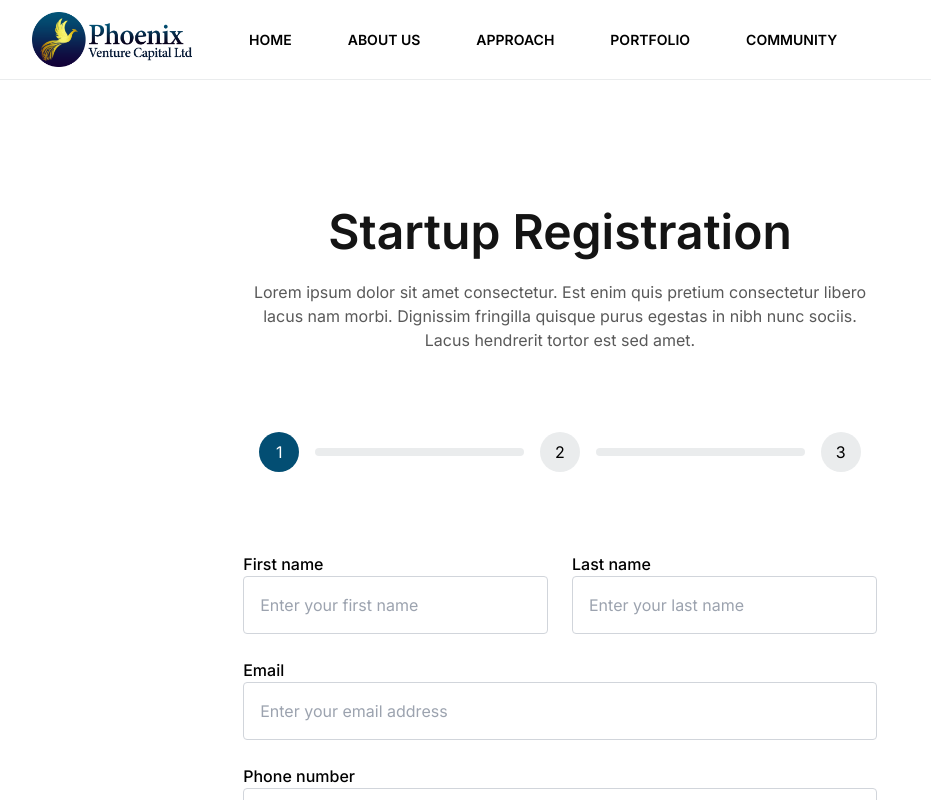
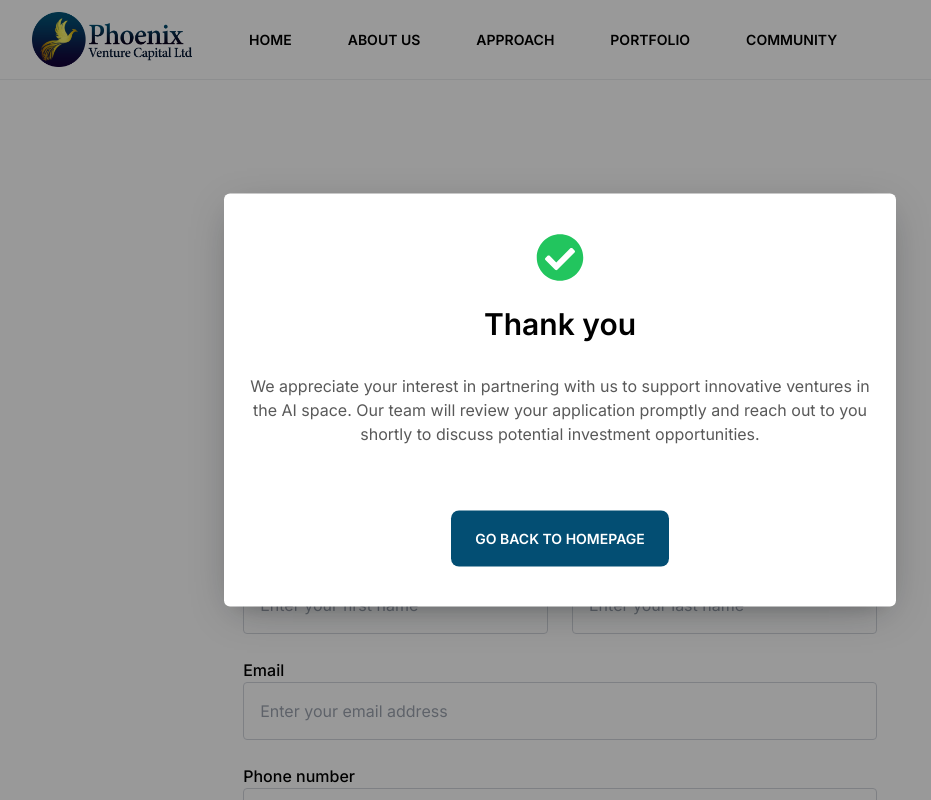
Before and after one commit to GoViral01/phoenix-vc, a Next.js app: page /founders/register in a window 1280 px wide. Shown: the top 800 px of the page, without its empty margins (80-1011 px from the left). Built offline with nearby package versions, Linux system fonts and the light colour scheme.

Commit message:
feat: form success modal

```diff
--- a/src/app/founders/register/page.tsx
+++ b/src/app/founders/register/page.tsx
@@ -13,6 +13,7 @@ import {
 import { zodResolver } from "@hookform/resolvers/zod";
 import { toast } from "react-toastify";
 import { ImSpinner9 } from "react-icons/im";
+import SuccessModal from "@/components/founders/SuccessModal";
 
 const FounderRegister = () => {
   const steps: any[] = ["Contact Info", "Business Info", "Investment Details"];
@@ -133,6 +134,8 @@ const FounderRegister = () => {
               Next
             </button>
           )}
+
+          <SuccessModal />
         </div>
       </div>
     </section>
--- a/src/app/investment-opportunities/page.tsx
+++ b/src/app/investment-opportunities/page.tsx
@@ -92,7 +92,7 @@ const page = () => {
             buttonText="Become an Investor"
             href="/investors/login"
             aria-label="learn more about expansing AI powered financial analytics"
-            className="bg-primary text-white hover:bg-primary-dark h-11 sm:h-14 tex-sm sm:tex-base mt-10 w-fit"
+            className="bg-primary text-white hover:bg-primary-dark h-11 sm:h-14 text-sm sm:tex-base mt-10 w-fit"
           />
         </div>
 
--- a/src/app/page.tsx
+++ b/src/app/page.tsx
@@ -60,7 +60,7 @@ export default function Home() {
                 buttonText="Learn more about us"
                 showIcon={true}
                 href="/about"
-                className="bg-primary text-white hover:bg-[#003154] w-fit h-11 sm:h-14 tex-sm sm:tex-base mt-10 hidden lg:flex"
+                className="bg-primary text-white hover:bg-[#003154] w-fit h-11 sm:h-14 text-sm sm:text-base mt-10 hidden lg:flex"
               />
             </div>
           </div>
@@ -71,7 +71,7 @@ export default function Home() {
           buttonText="Learn more about us"
           href="/about"
           showIcon={true}
-          className="bg-primary text-white hover:bg-[#003154] w-fit h-11 sm:h-14 tex-sm sm:tex-base mt-10 lg:hidden"
+          className="bg-primary text-white hover:bg-[#003154] w-fit h-11 sm:h-14 text-sm sm:text-base mt-10 lg:hidden"
         />
       </section>
 
--- a/src/app/success/page.tsx
+++ b/src/app/success/page.tsx
@@ -19,7 +19,7 @@ const Success = () => {
         <LinkButton
           buttonText="go back to homepage"
           href="/"
-          className="bg-primary text-white hover:bg-[#003154] w-fit h-11 sm:h-14 tex-sm sm:tex-base mt-10 mx-auto"
+          className="bg-primary text-white hover:bg-[#003154] w-fit h-11 sm:h-14 text-sm sm:tex-base mt-10 mx-auto"
         />
       </div>
     </div>
--- /dev/null
+++ b/src/components/founders/SuccessModal.tsx
@@ -0,0 +1,38 @@
+import React from "react";
+import * as Dialog from "@radix-ui/react-dialog";
+import { FaCheckCircle, FaTimes } from "react-icons/fa";
+import LinkButton from "../shared/Button";
+
+const SuccessModal = () => (
+  <Dialog.Root open={true}>
+    <Dialog.Portal>
+      <Dialog.Overlay className="bg-black/40 data-[state=open]:animate-overlayShow fixed inset-0 z-[200]" />
+      <Dialog.Content className="z-[200] py-10 px-5 data-[state=open]:animate-contentShow fixed top-[50%] left-[50%] max-h-[85vh] w-[90vw] max-w-2xl translate-x-[-50%] translate-y-[-50%] rounded-[6px] bg-white p-[25px] shadow-[hsl(206_22%_7%_/_35%)_0px_10px_38px_-10px,_hsl(206_22%_7%_/_20%)_0px_10px_20px_-15px] focus:outline-none">
+        <div className="mx-auto text-center ">
+          <FaCheckCircle className="text-3xl md:text-5xl text-[#22C55E] block mx-auto" />
+          <h2 className="font-semibold text-2xl md:text-3xl mt-6 mb-8">
+            Thank you
+          </h2>
+          <p className="text-black-8 text-sm sm:text-base">
+            We appreciate your interest in partnering with us to support
+            innovative ventures in the AI space. Our team will review your
+            application promptly and reach out to you shortly to discuss
+            potential investment opportunities.
+          </p>
+        </div>
+
+        <div className="mt-[25px] flex justify-end">
+          <Dialog.Close asChild>
+            <LinkButton
+              buttonText="go back to homepage"
+              href="/"
+              className="bg-primary text-white hover:bg-[#003154] w-fit h-11 sm:h-14 text-sm  mt-10 mx-auto"
+            />
+          </Dialog.Close>
+        </div>
+      </Dialog.Content>
+    </Dialog.Portal>
+  </Dialog.Root>
+);
+
+export default SuccessModal;
--- a/src/components/home/Investment.tsx
+++ b/src/components/home/Investment.tsx
@@ -45,7 +45,7 @@ const Investment = () => {
               buttonText="Become an Investor"
               href="/investors/login"
               aria-label="learn more about expansing AI powered financial analytics"
-              className="bg-primary text-white hover:bg-[#003154] h-11 sm:h-14 tex-sm sm:tex-base"
+              className="bg-primary text-white hover:bg-[#003154] h-11 sm:h-14 text-sm sm:tex-base"
             />
             <LinkButton
               href="/investment-opportunities"
--- a/tailwind.config.ts
+++ b/tailwind.config.ts
@@ -43,10 +43,23 @@ const config = {
           from: { height: "var(--radix-accordion-content-height)" },
           to: { height: "0" },
         },
+        overlayShow: {
+          from: { opacity: "0" },
+          to: { opacity: "1" },
+        },
+        contentShow: {
+          from: {
+            opacity: "0",
+            transform: "translate(-50%, -48%) scale(0.96)",
+          },
+          to: { opacity: "1", transform: "translate(-50%, -50%) scale(1)" },
+        },
       },
       animation: {
         "accordion-down": "accordion-down 0.2s ease-out",
         "accordion-up": "accordion-up 0.2s ease-out",
+        overlayShow: "overlayShow 150ms cubic-bezier(0.16, 1, 0.3, 1)",
+        contentShow: "contentShow 150ms cubic-bezier(0.16, 1, 0.3, 1)",
       },
     },
   },
```
